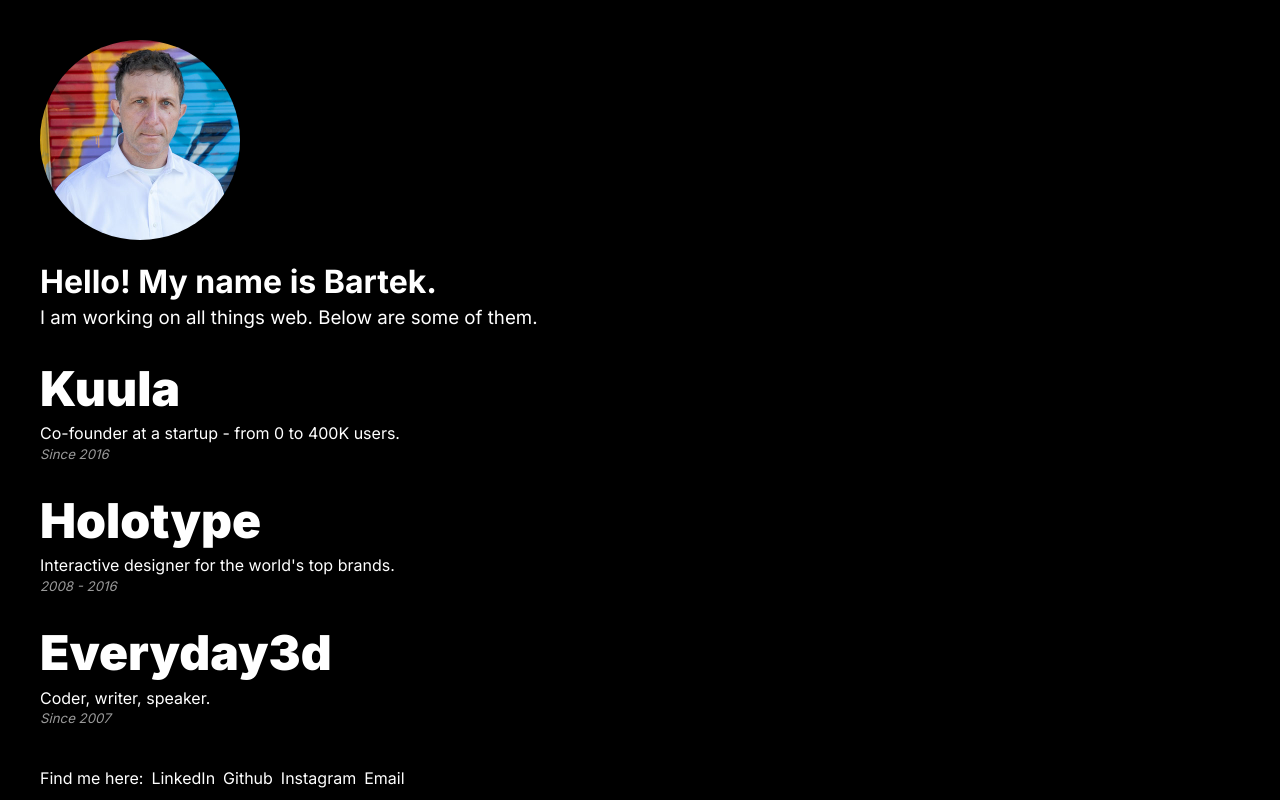
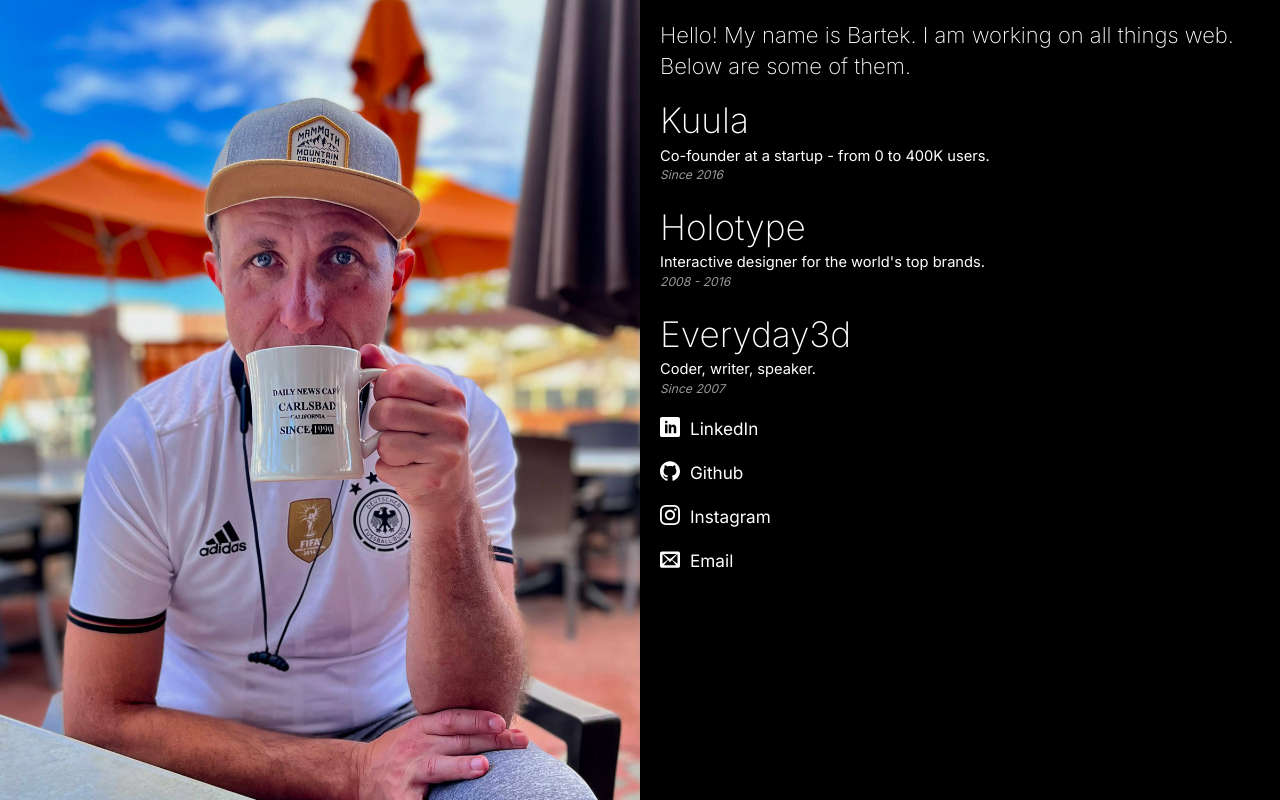
Before and after one commit to drojdjou/bartekdrozdz, a PHP site: page / in a window 1280 px wide. Run offline with PHP 8.4, Linux system fonts and the light colour scheme.

Commit message:
Upgrading the styling and image

```diff
--- a/dev/index.html
+++ b/dev/index.html
@@ -15,36 +15,31 @@
 
 <body>
 
-    <img src="bartek.jpg">
+    <div class="bg-image"></div>
 
-    <div>
-        <h1>Hello! My name is Bartek.</h1>
-        <h3>I am working on all things web. Below are some of them.</h3>
+    <div class="content">
+        <h1>Hello! My name is Bartek. I am working on all things web. Below are some of them.</h1>
 
         <ul>
             <li>
                 <h2><a href="https://kuula.co">Kuula</a></h2>
-                <h4>Co-founder at a startup - from 0 to 400K users.<h4>
+                <h4>Co-founder at a startup - from 0 to 400K users.</h4>
                 <h5>Since 2016</h5>
             </li>
             <li>
                 <h2><a href="https://holotype.co">Holotype</a></h2>
-                <h4>Interactive designer for the world's top brands.<h4>
+                <h4>Interactive designer for the world's top brands.</h4>
                 <h5>2008 - 2016</h5>
             </li>
             <li>
                 <h2><a href="https://everyday3d.com">Everyday3d</a></h2>
-                <h4>Coder, writer, speaker.<h4>
+                <h4>Coder, writer, speaker.</h4>
                 <h5>Since 2007</h5>
             </li>
-        </ul>
-
-        <ul class="row">
-            <li>Find me here:</li>
-            <li><a href="https://www.linkedin.com/in/bartekdrozdz/">LinkedIn</a></li>
-            <li><a href="https://github.com/drojdjou">Github</a></li>
-            <li><a href="https://www.instagram.com/bartekd">Instagram</a></li>
-            <li><span id="email">Email</span></li>
+            <li><h3><img src="assets/linkedin.svg" class="icon"><a href="https://www.linkedin.com/in/bartekdrozdz/">LinkedIn</a></h3></li>
+            <li><h3><img src="assets/github.svg" class="icon"><a href="https://github.com/drojdjou">Github</a></h3></li>
+            <li><h3><img src="assets/instagram.svg" class="icon"><a href="https://www.instagram.com/bartekd">Instagram</a></h3></li>
+            <li><h3><img src="assets/envelop.svg" class="icon"><span id="email">Email</span></h3></li>
         </ul>
 
     </div>
--- a/dev/main.js
+++ b/dev/main.js
@@ -1,7 +1,6 @@
 let e = document.querySelector("#email");
 
 e.addEventListener("click", () => {
-    console.log("ac");
     let m = "mailto:" + window.atob("YmFydGVrQGV2ZXJ5ZGF5M2QuY29t");
     window.location.href = m;
 });
--- a/dev/style.css
+++ b/dev/style.css
@@ -4,42 +4,53 @@ body {
     background-color: #000;
     color: #fff;
     font-family: "Inter", Helvetica, Arial, sans-serif;
-    margin: 40px;
-    font-size: 10pt;
+    font-size: 11pt;
+    margin: 0;
 }
 
-@media(min-width: 400px) {
-    body {
-        font-size: 12pt;
+div {
+    box-sizing: border-box;
+}
+
+.bg-image {
+    width: 100%;
+    height: 50vh;
+    background-image: url("assets/bartek.jpg");
+    background-size: cover;
+    background-position: center;
+}
+
+.content {
+    padding: 20px;
+}
+
+@media (min-width: 800px) {
+    .bg-image {
+        position: absolute;
+        width: 50%;
+        height: 100%;
+    }
+
+    .content {
+        position: relative;
+        margin-left: 50%;
     }
 }
 
-img {
-    border-radius: 50%;
-    width: 200px;
-    height: 200px;
-    margin: 0 0 1em 0;
-}
-
-.row li {
-    float: left;
-    margin-right: 0.5em;
-}
-
-h1, h2, h3, h4, h5, h6 {
+h1, h2, h3, h4, h5, h6, p {
     font-weight: 400;
     margin: 0;
     line-height: 1.4;
 }
 
 h1 {
-    font-size: 2em;
-    font-weight: 700;
+    font-size: 1.5em;
+    font-weight: 200;
 }
 
 h2 {
-    font-size: 3em;
-    font-weight: 900;
+    font-size: 2.4em;
+    font-weight: 200;
 }
 
 h5 {
@@ -53,7 +64,7 @@ ul {
 }
 
 li {
-    margin-top: 1.5em;
+    margin-bottom: 20px;
 }
 
 a {
@@ -61,7 +72,16 @@ a {
     text-decoration: none;
 }
 
+img.icon {
+    display: inline-block;
+    vertical-align: top;
+    width: 20px;
+    height: auto;
+    margin-right: 10px;
+}
+
 a:hover, span#email:hover {
     cursor: pointer;
-    color: #8888ff;
+    color: #239adf;
+    border-bottom: 1px dotted #239adf;
 }
```
Also changed, not shown: dev/assets/bartek.jpg (added), dev/assets/envelop.svg (added), dev/assets/github.svg (added), dev/assets/instagram.svg (added), dev/assets/linkedin.svg (added), dev/bartek.jpg (deleted).
